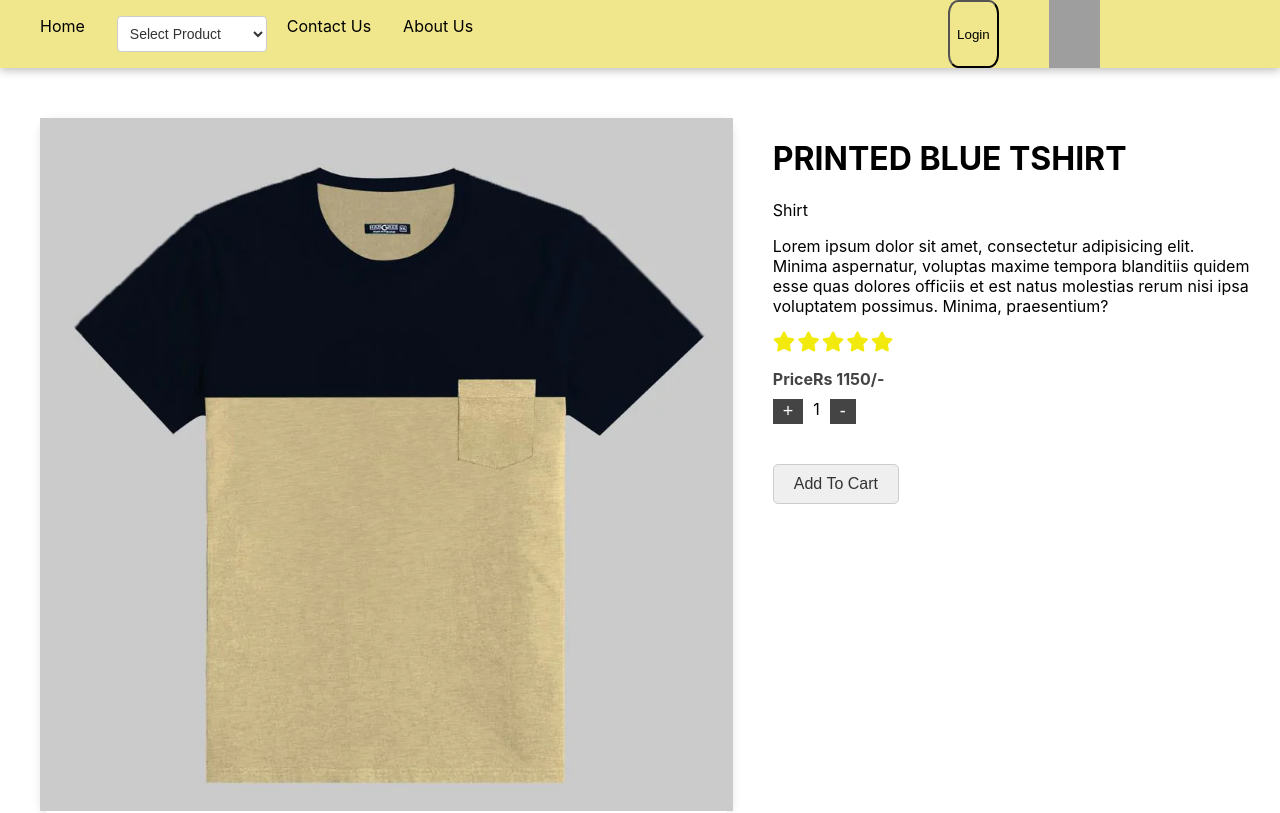
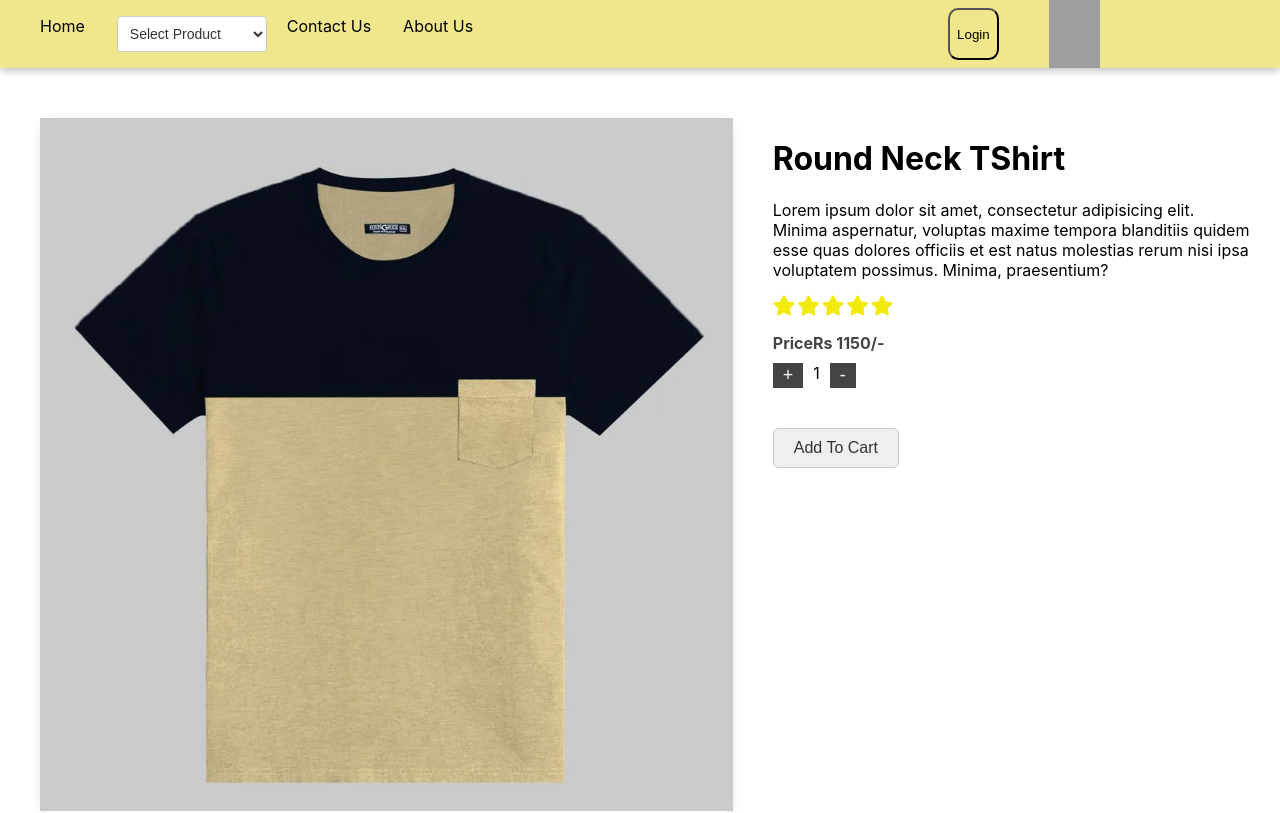
Before and after one commit to Moizajmal2456/EXD-Project, a React (Create React App) app: page /detailpage/1 in a window 1280 px wide. Shown: the top 813 px of the page. Built offline with nearby package versions, Linux system fonts and the light colour scheme; grey boxes are pictures that could not be loaded.

Commit message:
Make changes in Products data

```diff
--- a/src/Components/Detail/Detail.jsx
+++ b/src/Components/Detail/Detail.jsx
@@ -22,8 +22,7 @@ export const Detail = () => {
           <img src={product.img} alt="Shirt" />
         </div>
       <div className={styles.text_block}>
-        <h1>PRINTED BLUE TSHIRT</h1>
-        <p>{product.heading}</p>
+        <h1>{product.heading}</h1>
         <p>{product.text}</p>
         <p className={styles.stars}>
           <i class="fa-solid fa-star"></i>
--- a/src/Components/Login/Login.jsx
+++ b/src/Components/Login/Login.jsx
@@ -1,4 +1,4 @@
-import { useEffect, useState } from "react";
+import { useState } from "react";
 import style from "./styles.module.scss";
 import { Link, useNavigate } from "react-router-dom";
 import axios from "axios";
--- a/src/Components/Navbar/Navbar.jsx
+++ b/src/Components/Navbar/Navbar.jsx
@@ -45,6 +45,7 @@ return(
         <button>
         <Link to="/login">Login </Link>
         </button>
+        {/* <i className="fa-solid fa-cart-shopping"></i> */}
         <img src="/Images/Addtocart.jpg" alt="Add to cart"/>
      </div>
     </div>
--- a/src/Components/Navbar/styles.module.scss
+++ b/src/Components/Navbar/styles.module.scss
@@ -56,6 +56,8 @@
         button{
             width: 10%;
             color: black;
+            margin-top: 8px;
+            margin-bottom: 8px;
             border-radius: 20%;
             text-decoration: none;
             background-color: khaki;
--- a/src/Data/index.js
+++ b/src/Data/index.js
@@ -2,7 +2,7 @@ export const AllProductData = [
     {
         id:1,
         img:"../Images/Shirt1.webp",
-        heading:"Shirt",
+        heading:"Round Neck TShirt",
         price:"Rs 1150/-",
         buttonText:"Buy",
         type:"shirt",
@@ -11,7 +11,7 @@ export const AllProductData = [
       {
           id:2,
           img:"../Images/Shirt2.webp",
-          heading:"Shirt",
+          heading:" Collar TShirt",
           price:"Rs 1270/-",
           buttonText:"Buy",
           type:"shirt",
@@ -20,7 +20,7 @@ export const AllProductData = [
       {
           id:3,
           img :"../Images/Shirt3.jpg",
-          heading:"Shirt",
+          heading:"Check Shirt",
           price:"Rs 1650/-",
           buttonText:"Buy",
           type:"shirt",
@@ -29,7 +29,7 @@ export const AllProductData = [
       {
           id:4,
           img:"../Images/Shirt4.jpg",
-          heading:"Shirt",
+          heading:"Collar TShirt",
           price:"Rs 1200/-",
           buttonText:"Buy",
           type:"shirt",
@@ -84,7 +84,7 @@ export const AllProductData = [
     {
         id:10,
         img:"../Images/BagsPic2.jpeg",
-        heading:"Gents Bag",
+        heading:"Ladies Bag",
         price:"Rs 1570/-",
         buttonText:"Buy",
         type:"bag",
@@ -103,7 +103,7 @@ export const AllProductData = [
     {
         id:12,
         img:"../Images/BagsPic4.webp",
-        heading:"Gents Bag",
+        heading:"Ladies Bag",
         price:"Rs 1800/-",
         buttonText:"Buy",
         type:"bag",
```
Also changed, not shown: src/Components/AddToCart/AddToCart.jsx (+4 -4 lines).
